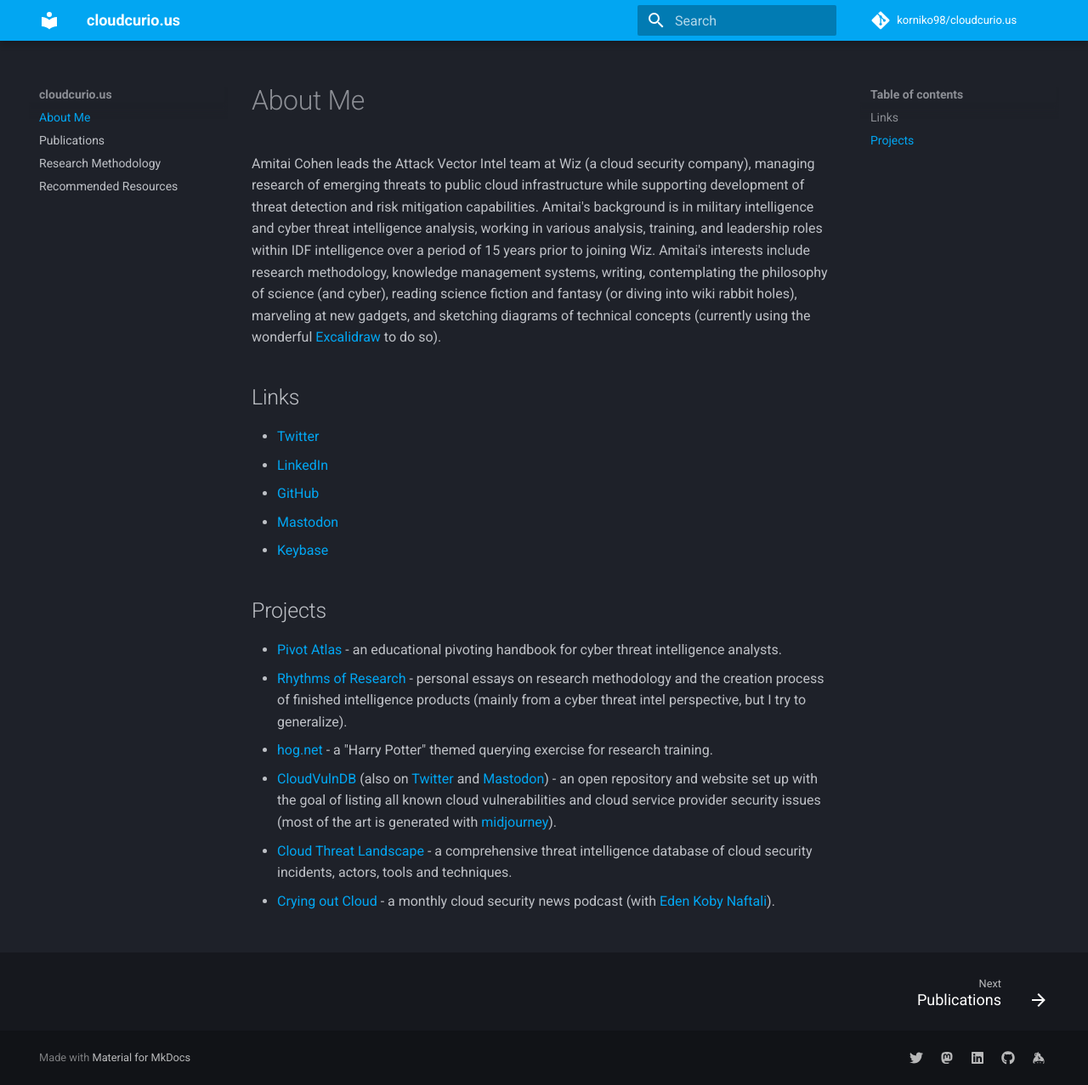
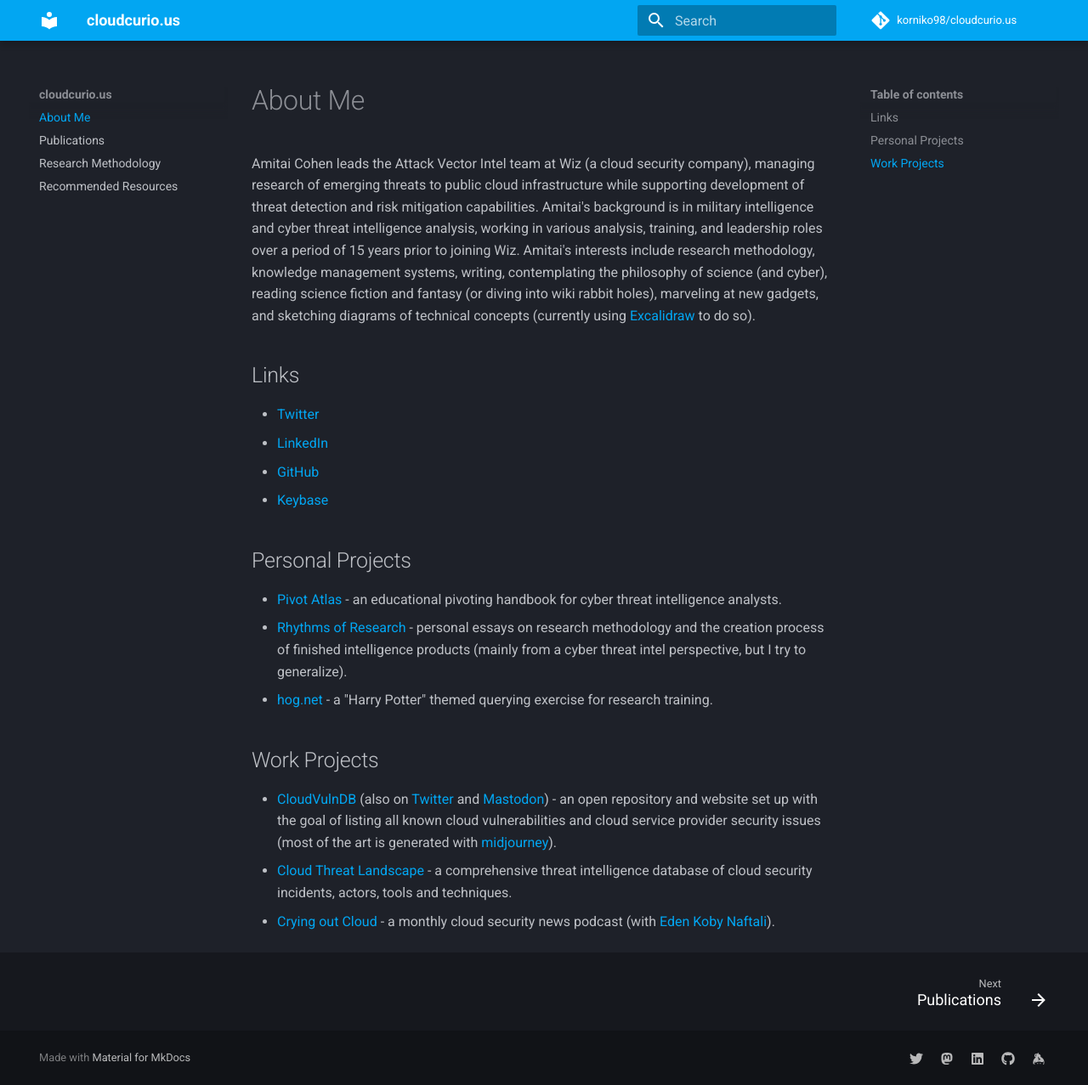
Before and after one commit to korniko98/cloudcurio.us, an MkDocs documentation site: the page built from docs/index.md, in a window 1280 px wide and 1277 px high. Shown: the whole window at 85% size. Built offline with MkDocs 1.6.1 and Material for MkDocs 9.7.7, drawn with Linux system fonts in a browser that asks for light colours; comment, search, counter and statistics services are not loaded.

Commit message:
Revise personal and work projects sections
Updated the description and formatting of personal and work projects sections.

```diff
--- a/docs/index.md
+++ b/docs/index.md
@@ -1,16 +1,18 @@
 # About Me
-Amitai Cohen leads the Attack Vector Intel team at Wiz (a cloud security company), managing research of emerging threats to public cloud infrastructure while supporting development of threat detection and risk mitigation capabilities. Amitai's background is in military intelligence and cyber threat intelligence analysis, working in various analysis, training, and leadership roles within IDF intelligence over a period of 15 years prior to joining Wiz. Amitai's interests include research methodology, knowledge management systems, writing, contemplating the philosophy of science (and cyber), reading science fiction and fantasy (or diving into wiki rabbit holes), marveling at new gadgets, and sketching diagrams of technical concepts (currently using the wonderful [Excalidraw](https://excalidraw.com/) to do so).
+Amitai Cohen leads the Attack Vector Intel team at Wiz (a cloud security company), managing research of emerging threats to public cloud infrastructure while supporting development of threat detection and risk mitigation capabilities. Amitai's background is in military intelligence and cyber threat intelligence analysis, working in various analysis, training, and leadership roles over a period of 15 years prior to joining Wiz. Amitai's interests include research methodology, knowledge management systems, writing, contemplating the philosophy of science (and cyber), reading science fiction and fantasy (or diving into wiki rabbit holes), marveling at new gadgets, and sketching diagrams of technical concepts (currently using [Excalidraw](https://excalidraw.com/) to do so).
 
 ## Links
 * [Twitter](https://twitter.com/AmitaiCo)
 * [LinkedIn](https://www.linkedin.com/in/amitaico/)
 * [GitHub](https://github.com/korniko98)
-* <a rel="me" href="https://infosec.exchange/@AmitaiCo">Mastodon</a>
 * [Keybase](https://keybase.io/amitaico/)
-## Projects
+
+## Personal Projects
 * [Pivot Atlas](https://gopivot.ing/) - an educational pivoting handbook for cyber threat intelligence analysts.
 * [Rhythms of Research](https://amitaico.substack.com/) - personal essays on research methodology and the creation process of finished intelligence products (mainly from a cyber threat intel perspective, but I try to generalize).
 * [hog.net](https://korniko98.github.io/hog.net/) - a "Harry Potter" themed querying exercise for research training.
+
+## Work Projects
 * [CloudVulnDB](https://www.cloudvulndb.org/) (also on [Twitter](https://twitter.com/cloudvulndb) and [Mastodon](https://infosec.exchange/@cloudvulndb)) - an open repository and website set up with the goal of listing all known cloud vulnerabilities and cloud service provider security issues (most of the art is generated with [midjourney](https://www.midjourney.com/)).
 * [Cloud Threat Landscape](https://threats.wiz.io/) - a comprehensive threat intelligence database of cloud security incidents, actors, tools and techniques.
 * [Crying out Cloud](https://open.spotify.com/show/7aCkHu5UVFctNExXSWvcO2) - a monthly cloud security news podcast (with [Eden Koby Naftali](https://www.linkedin.com/in/eden-naftali-b6457b130/)).
```
